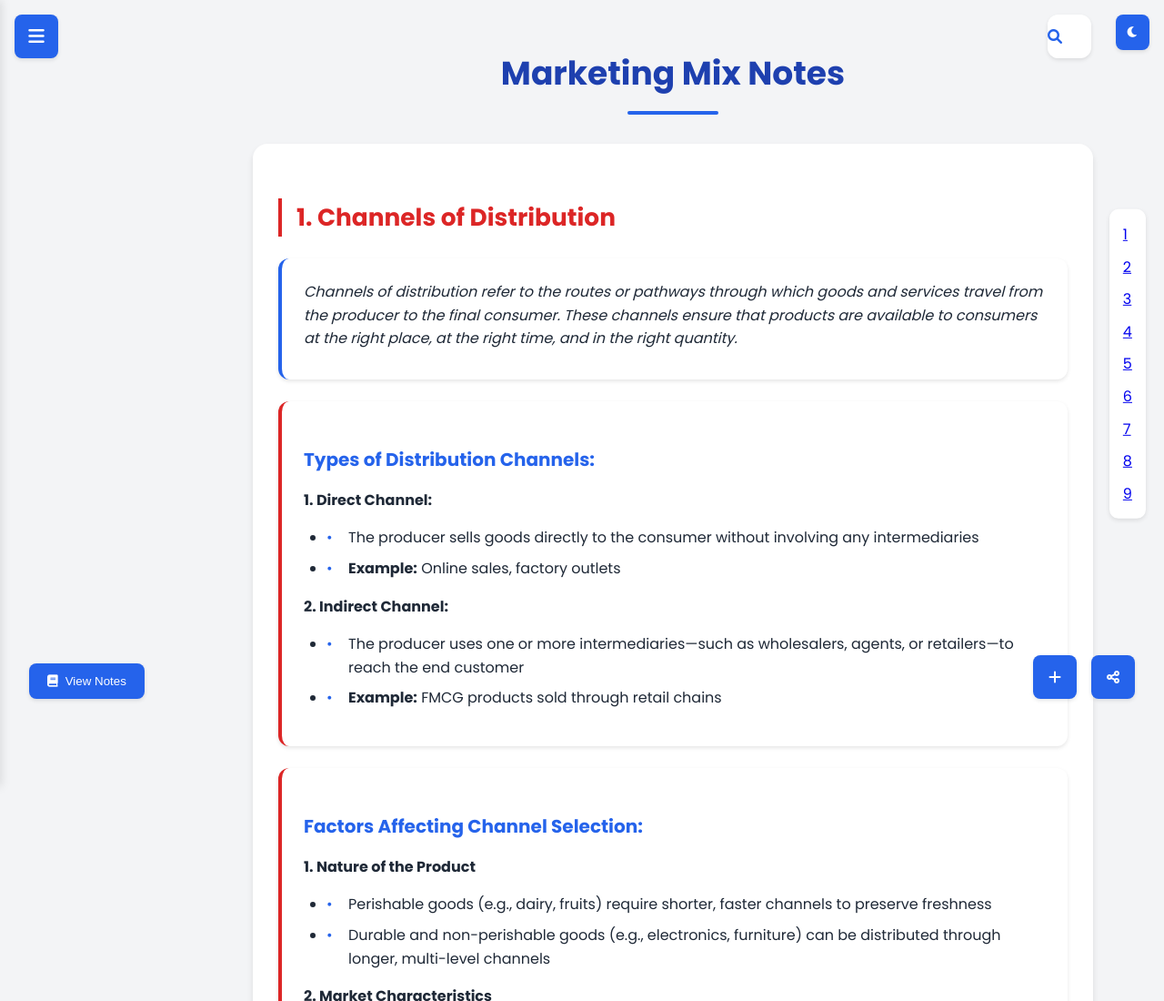
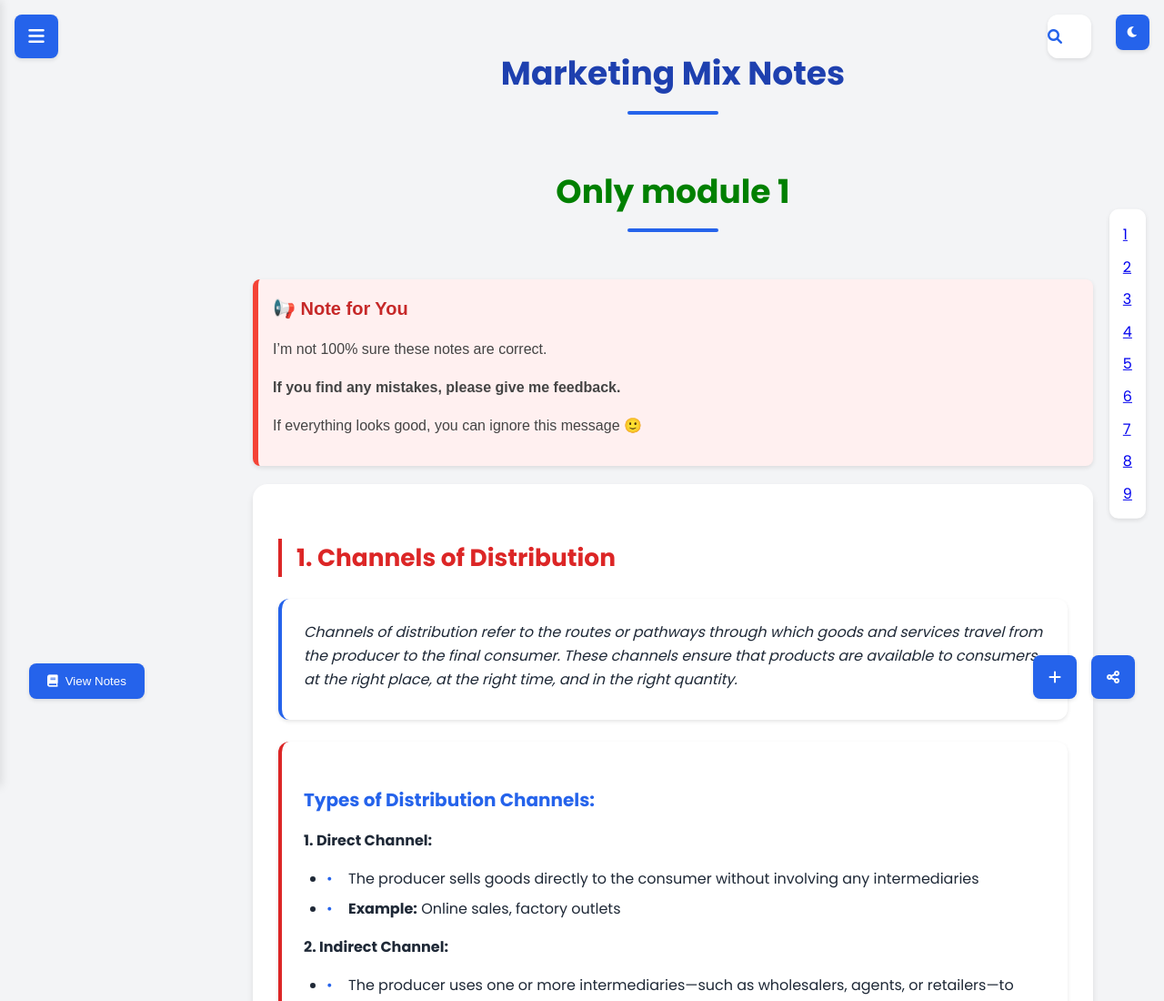
Before and after one commit to mhidayatsh/Accounting-and-Finance-II-Notes, a plain HTML site: page marketing_mix_notes.html in a window 1280 px wide. Shown: the top 1100 px of the page at 91% size. Drawn offline with Linux system fonts and the light colour scheme.

Commit message:
Add files via upload

```diff
--- a/marketing_mix_notes.html
+++ b/marketing_mix_notes.html
@@ -1223,7 +1223,17 @@
     </div>
 
     <div class="container">
-        <h1>Marketing Mix Notes</h1>
+        <h1>Marketing Mix Notes
+            <h1 style="color: green;">Only module 1</h1>
+            <div style="background-color: #fff0f0; border-left: 6px solid #f44336; padding: 16px; margin: 20px 0; font-family: Arial, sans-serif; color: #444; border-radius: 8px; box-shadow: 0 2px 5px rgba(0,0,0,0.1);">
+                <h3 style="margin-top: 0; color: #c62828;">📢 Note for You</h3>
+                <p>I’m not 100% sure these notes are correct.</p>
+                <p><strong>If you find any mistakes, please give me feedback.</strong></p>
+                <p>If everything looks good, you can ignore this message 🙂</p>
+            </div>
+
+
+        </h1>
 
         <!-- Search Bar -->
         <div class="search-container">
```
